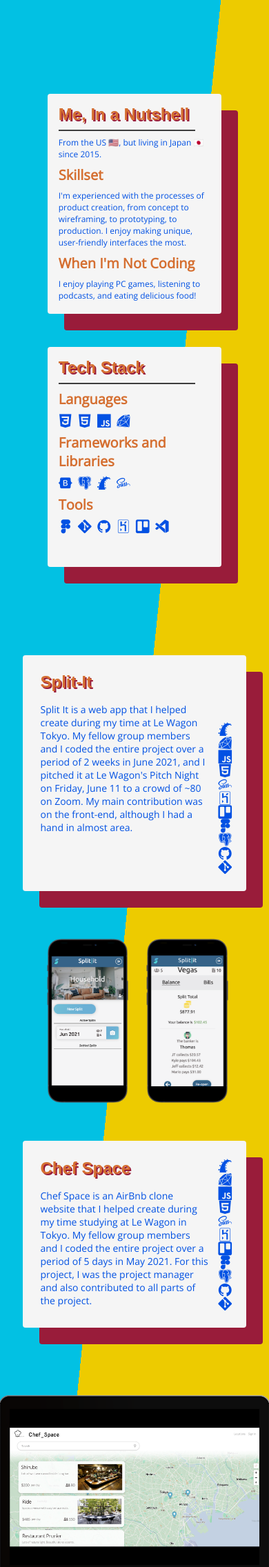
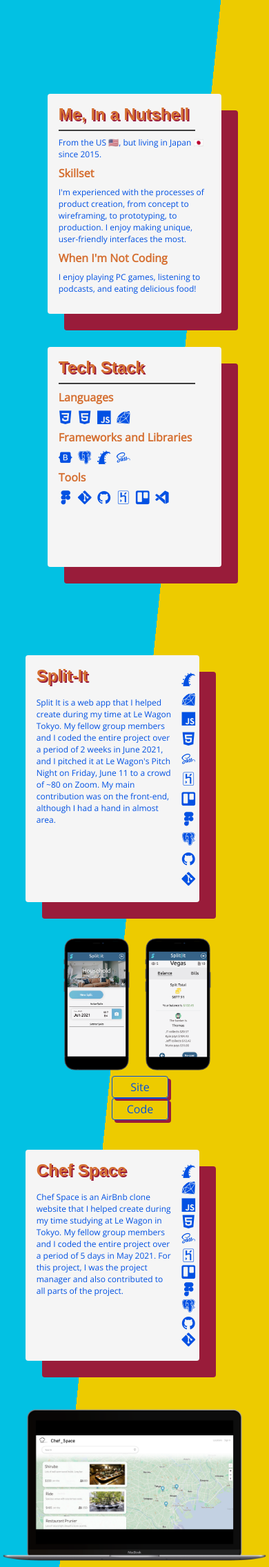
Before and after one commit to typexapex/portfolio-v3, a PHP site: page / in a window 390 px wide. Shown: the part 677-2949 px from the top of the page at 69% size. Run offline with PHP 8.4, Linux system fonts and the light colour scheme; some libraries are stand-ins or nearby versions; some web fonts are replaced.

Commit message:
more spacing and font fixes for about/tech cards

```diff
--- a/css/about-card.css
+++ b/css/about-card.css
@@ -1,4 +1,4 @@
-/*large screens*/
+/*DIVS*/
 .about-card {
   height: 55vh;
   width: 75%;
@@ -8,15 +8,18 @@
   box-shadow: var(--bshad);
   margin-bottom: 3rem;
 }
+/*END DIVS*/
 
+/*TEXT*/
 .about-card h2 {
   font-size: 1.5rem;
 }
 
 .about-card h3 {
-  font-size: 1.25rem;
+  font-size: 1rem;
 }
 
 .about-card p {
   font-size: .75rem;
 }
+/*END TEXT*/
--- a/css/project-card.css
+++ b/css/project-card.css
@@ -1,9 +1,10 @@
+/*DIVS*/
 .project-left {
   height: 45vh;
-  width: 45vw;
+  width: 75%;
   background: var(--offwhite);
   border-radius: .25rem; /*4px;*/
-  padding: 3vh;
+  padding: 1rem;
   margin-right: 4rem; /*64px;*/
   box-shadow: var(--bshad);
   position: relative;
@@ -11,29 +12,26 @@
   grid-template-columns: 90% 2rem;
 }
 
-.project-left i {
-  color: var(--dblue);
-  text-shadow: none;
-}
-
 .project-right {
   height: 45vh;
-  padding: 3vh;
+  width: 75%;
+  padding: 1rem;
   display: flex;
   flex-direction: column;
   align-items: center;
   justify-content: center;
 }
 
-#split {
-  height: 26.5rem;
-  margin-right: .5rem; /*8px;*/
+.project-tech {
+  display: flex;
+  flex-direction: column;
+  align-items: flex-end;
+  justify-content: space-evenly;
+  margin-left: .25rem;
 }
+/*END DIVS*/
 
-#chef-b {
-  width: 25rem;
-}
-
+/*BUTTONS*/
 .button {
   width: 5rem; /*80px;*/
   height: 1.875rem; /*30px;*/
@@ -45,6 +43,30 @@
   align-items: center;
   margin-left: 1rem; /*16px;*/
 }
+/*END BUTTONS*/
+
+/*PROJECT IMAGES*/
+#split {
+  height: auto;
+  width: 50%;
+  margin-right: .5rem; /*8px;*/
+}
+
+#chef {
+  width: 25rem;
+}
+
+#split-img {
+  display: flex;
+}
+/*END PROJECT IMAGES*/
+
+/*TEXT*/
+.project-left i {
+  color: var(--dblue);
+  text-shadow: none;
+  font-size: 1.25rem;
+}
 
 .project-link {
   color: var(--dblue);
@@ -52,90 +74,12 @@
   font-family: var(--text);
 }
 
-.project-tech {
-  display: flex;
-  flex-direction: column;
-  align-items: flex-end;
-  justify-content: space-evenly;
-  margin-left: .25rem;
-}
-
-.project-tech i {
-}
-
-#chef-img {
-  display: flex;
-  flex-direction: column;
-}
-
-#split-img {
-  display: flex;
-}
-
 .project-left p {
-  margin-bottom: .5rem; /*8px;*/
+  font-size: .75rem;
 }
 
 .project-left h2 {
-  margin-bottom: 1rem; /*16px;*/
+  margin-bottom: 1rem;
+  font-size: 1.5rem;
 }
-
-/*small screens*/
-@media screen and (max-width: 53.125rem) {
-  .project-left h2 {
-    font-size: 1.5em;
-  }
-
-  .project-left i {
-    font-size: 1.25em;
-  }
-
-  .project-left {
-    width: 70vw;
-    display: grid;
-    grid-template-columns: 90% 2rem;
-    margin: 0;
-  }
-
-  .project-right {
-    width: 70vw;
-    height: 50vh;
-  }
-
-  #split {
-    height: auto;
-    width: 50%;
-  }
-
-  .project-tech {
-    display: flex;
-    flex-direction: column;
-    top: 1rem;
-    right: 1rem;
-    justify-content: flex-end;
-    align-items: flex-end;
-  }
-
-  .project-left p {
-    margin-bottom: 0;
-    font-size: .875em;
-  }
-
-  .button {
-    position: absolute;
-    bottom: .5rem;
-  }
-
-  #site {
-    right: 650%;
-  }
-
-  #code {
-    right: 150%;
-  }
-
-  #chef-b {
-    width: 60vh;
-  }
-}
-/*end small screens*/
+/*END TEXT*/
--- a/css/tech-card.css
+++ b/css/tech-card.css
@@ -1,3 +1,4 @@
+/*DIVS*/
 .tech-card {
   height: 55vh;
   width: 75%;
@@ -15,14 +16,16 @@
   justify-content: left;
 }
 
+#tech-line {
+  margin-bottom: 0;
+}
+/*END DIVS*/
+
+/*TEXT*/
 .tech-card > * > i {
   font-size: 1.25rem;
   margin-right: .5rem;
   text-shadow: none;
-}
-
-#tech-line {
-  margin-bottom: 0;
 }
 
 .tech-card h2 {
@@ -30,5 +33,6 @@
 }
 
 .tech-card h3 {
-  font-size: 1.25em;
+  font-size: 1em;
 }
+/*END TEXT*/
--- a/index.html
+++ b/index.html
@@ -145,7 +145,7 @@
         <div class="project-right">
           <div class="project-img" id="chef-img">
             <!-- <img src="images/chef-space-landing_macbookgrey_front.png" id="chef-a"> -->
-            <img src="images/chef-space-map_macbookgrey_front.png" id="chef-b">
+            <img src="images/chef-space-map_macbookgrey_front.png" id="chef">
           </div> <!-- end project-img -->
           <div class="button" id="site">
               <a href="http://chefspace.herokuapp.com/" target="blank" class="project-link">Site</a>
```
